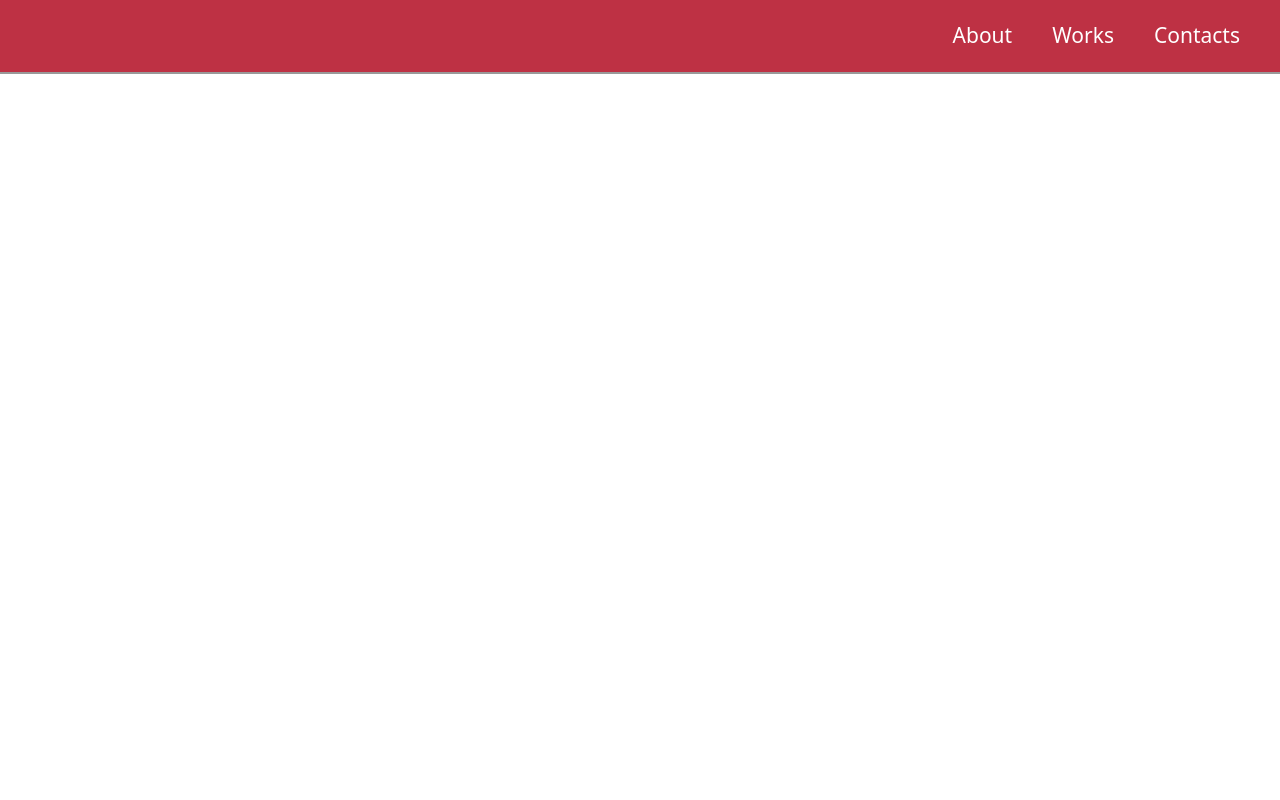
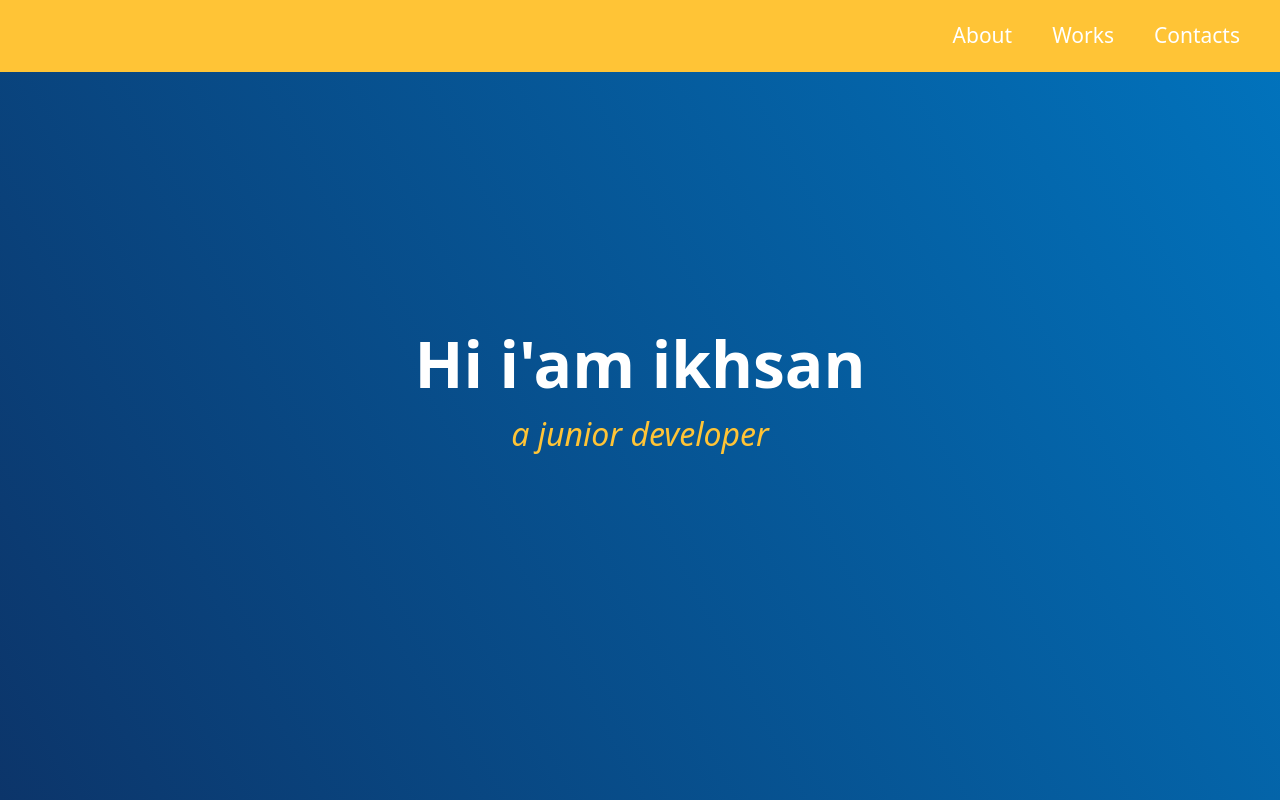
Before and after one commit to ikhsanmuhamad22/mikhsan-V2, a React (Vite) app: page / in a window 1280 px wide. Built offline with nearby package versions, Linux system fonts and the light colour scheme.

Commit message:
add section About

```diff
--- a/src/Components/App.tsx
+++ b/src/Components/App.tsx
@@ -1,8 +1,10 @@
 import HeaderFixed from './header/HeaderFixed';
+import SectionAbout from './section/SectionAbout';
 function App() {
   return (
     <>
       <HeaderFixed />
+      <SectionAbout />
     </>
   );
 }
--- /dev/null
+++ b/src/Components/section/SectionAbout.tsx
@@ -0,0 +1,10 @@
+const SectionAbout = () => {
+  return (
+    <section className="section-about">
+      <h1>Hi i'am ikhsan</h1>
+      <p>a junior developer</p>
+    </section>
+  );
+};
+
+export default SectionAbout;
--- a/src/styles/styles.scss
+++ b/src/styles/styles.scss
@@ -1,12 +1,14 @@
 // global style
-$primary-color: #EEF5FF;
-$secondary-color: #9EB8D9;
-$three-color: #7C93C3;
-$accent: #be3144;
+$primary-color: #0c356a;
+$secondary-color: #0174be;
+$primary-accent: #ffc436;
+$secondary-accent: #fff0ce;
 $font-stack: Poppins, sans-serif;
 $font-stack-secend: Raleway, sans-serif;
 
-*, *::before, *::after {
+*,
+*::before,
+*::after {
   box-sizing: inherit;
 }
 
@@ -26,21 +28,20 @@ a {
 
 body {
   font-family: $font-stack;
-  font-size: 1.8rem;
   font-weight: 400;
   line-height: 1.4;
   color: white;
 }
 
+// navbar style
 .navbar {
   display: flex;
   justify-content: flex-end;
-  position: fixed;
+  position: fixed !important;
   top: 0;
   left: 0;
   width: 100%;
-  background: $accent;
-  box-shadow: 0 2px 0 rgba(0, 0, 0, 0.4);
+  background: $primary-accent;
   z-index: 10;
   padding: 0 20px !important;
 }
@@ -61,3 +62,35 @@ body {
 .nav-list a:hover {
   background-color: $secondary-color;
 }
+
+// Section
+section {
+  min-height: 100vh;
+}
+
+.section-about {
+  display: flex;
+  flex-direction: column;
+  justify-content: center;
+  align-items: center;
+  width: 100%;
+  height: 100vh;
+  background-color: #000;
+  background-image: linear-gradient(
+    62deg,
+    $primary-color 0%,
+    $secondary-color 100%
+  );
+}
+
+.section-about h1 {
+  font-size: 4rem;
+  font-weight: 700;
+}
+
+.section-about p {
+  font-size: 2rem;
+  font-weight: 100;
+  color: $primary-accent !important;
+  font-style: italic;
+}
```
